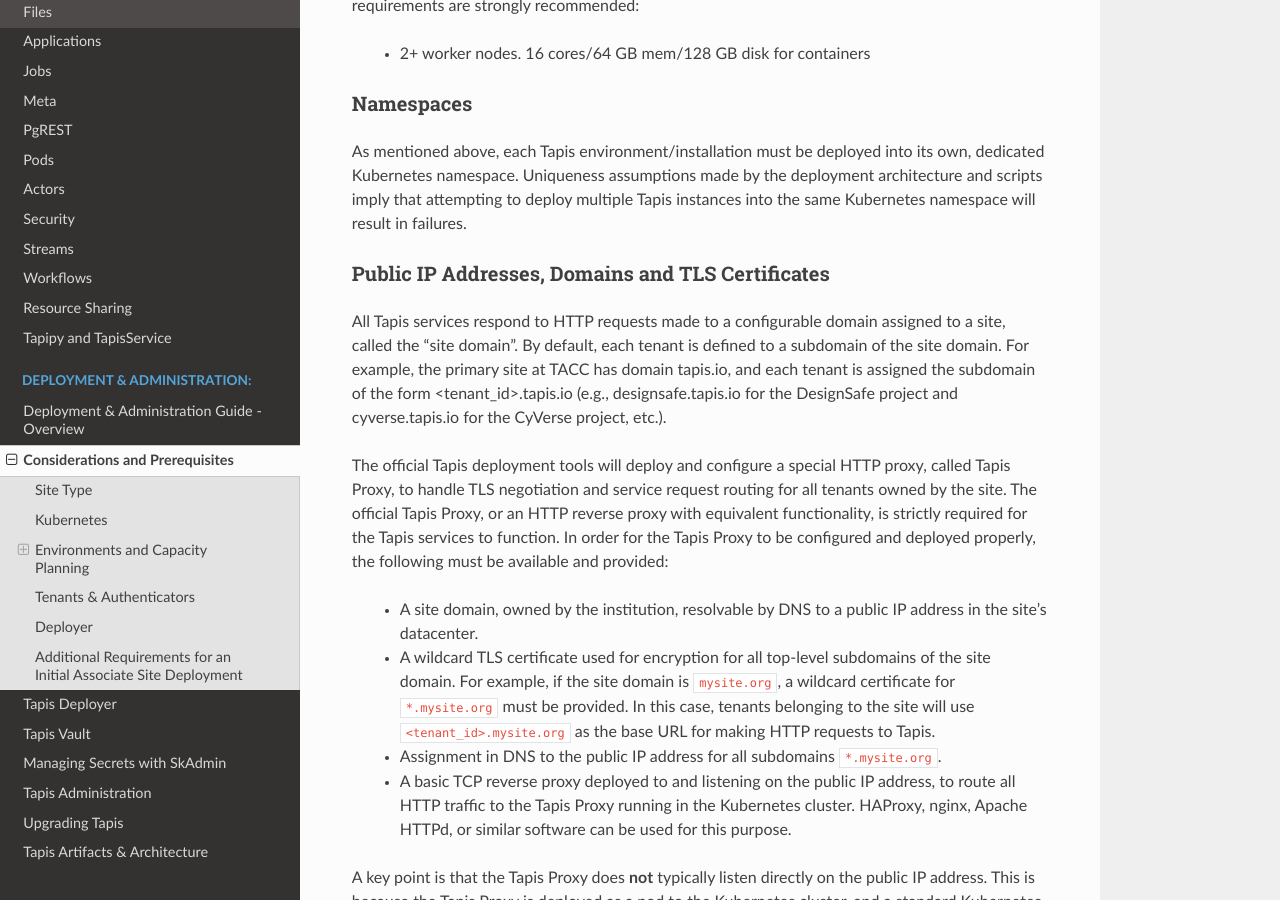
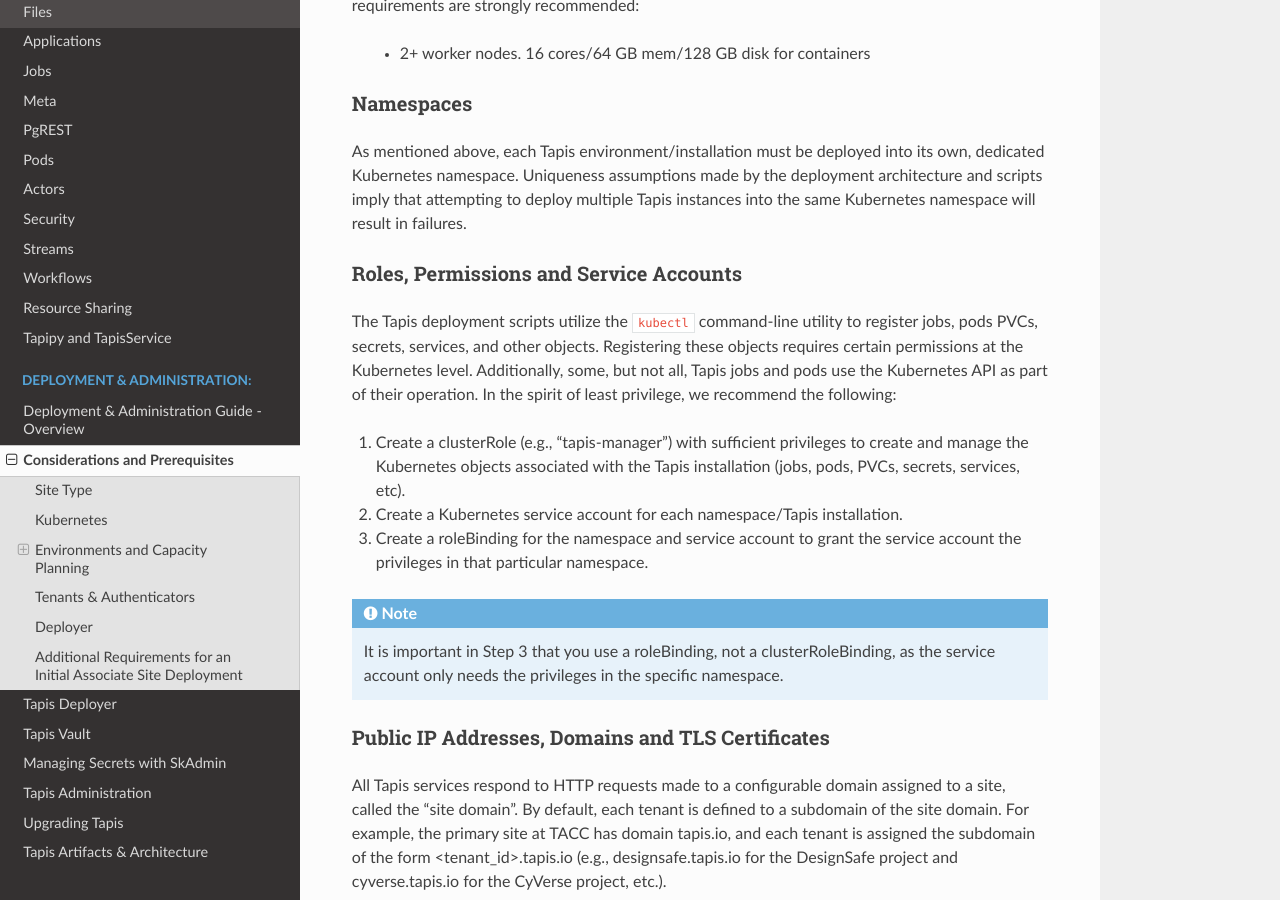
Before and after one commit to tapis-project/documentation, a Sphinx documentation site: the page built from source/deployment/preliminaries.rst, in a window 1280 px wide and 900 px high, scrolled down 2151 px. Built offline with Sphinx 7.4.7 and the Read the Docs theme 2.0.0, drawn with Linux system fonts in a browser that asks for light colours.

Commit message:
Add content on roles and service accounts.

```diff
--- a/source/deployment/preliminaries.rst
+++ b/source/deployment/preliminaries.rst
@@ -92,6 +92,28 @@
 As mentioned above, each Tapis environment/installation must be deployed into its own, dedicated Kubernetes
 namespace. Uniqueness assumptions made by the deployment architecture and scripts imply that attempting to
 deploy multiple Tapis instances into the same Kubernetes namespace will result in failures.
+
+
+~~~~~~~~~~~~~~~~~~~~~~~~~~~~~~~~~~~~~~~
+Roles, Permissions and Service Accounts
+~~~~~~~~~~~~~~~~~~~~~~~~~~~~~~~~~~~~~~~
+The Tapis deployment scripts utilize the ``kubectl`` command-line utility to register jobs, pods
+PVCs, secrets, services, and other objects. Registering these objects requires certain permissions
+at the Kubernetes level. Additionally, some, but not all, Tapis jobs and pods use the Kubernetes
+API as part of their operation. In the spirit of least privilege, we recommend the following:
+
+1. Create a clusterRole (e.g., "tapis-manager") with sufficient privileges to create and manage
+   the Kubernetes objects associated with the Tapis installation (jobs, pods, PVCs, secrets, services,
+   etc).
+2. Create a Kubernetes service account for each namespace/Tapis installation.
+3. Create a roleBinding for the namespace and service account to grant the service account
+   the privileges in that particular namespace.
+
+.. note::
+
+  It is important in Step 3 that you use a roleBinding, not a clusterRoleBinding, as the
+  service account only needs the privileges in the specific namespace.
+
 
 ~~~~~~~~~~~~~~~~~~~~~~~~~~~~~~~~~~~~~~~~~~~~~~~~~
 Public IP Addresses, Domains and TLS Certificates
```
Also changed, not shown: source/deployment/deployer.rst (+14 -0 lines).
